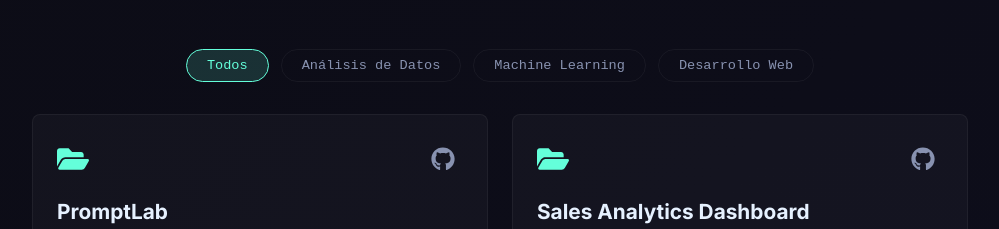
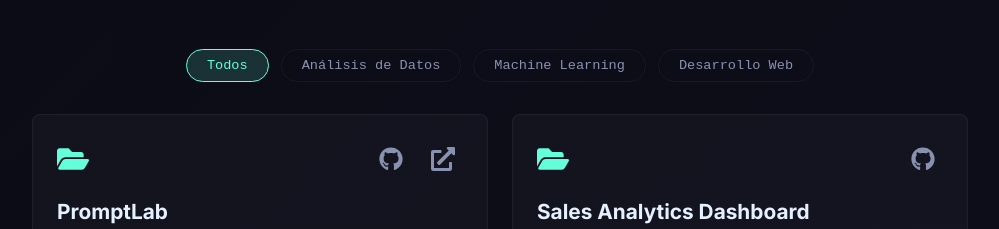
Before and after one commit to JuanArguello26/Portafolio, a React (Vite) app in the folder portafolio/: page / in a window 1280 px wide. Shown: the part 4920-5149 px from the top of the page, without its empty margins (140-1139 px from the left). Built offline with nearby package versions, Linux system fonts and the light colour scheme; a web font is replaced by a local one.

Commit message:
feat: add portfolio data configuration and associated assets

```diff
--- a/portafolio/src/data/portfolio.js
+++ b/portafolio/src/data/portfolio.js
@@ -107,6 +107,7 @@ export const projects = [
     description: "Aplicación web profesional para generar prompts optimizados para IA. Transforma descripciones simples en prompts detallados y estructurados, organizados por 6 categorías especializadas.",
     technologies: ["Next.js 16", "React 19", "TypeScript", "Tailwind CSS", "Groq AI"],
     github: "https://github.com/JuanArguello26/PromptLab",
+    demo: "https://prompt-dgnxbtqlj-juanarguello26s-projects.vercel.app/",
     category: "web",
     features: [
       "6 categorías especializadas: Estudio, Trabajo, Creativo, Desarrollo, Personal, Marketing",
```
Also changed, not shown: 2 other files (tests, documents, lock files or other folders).
